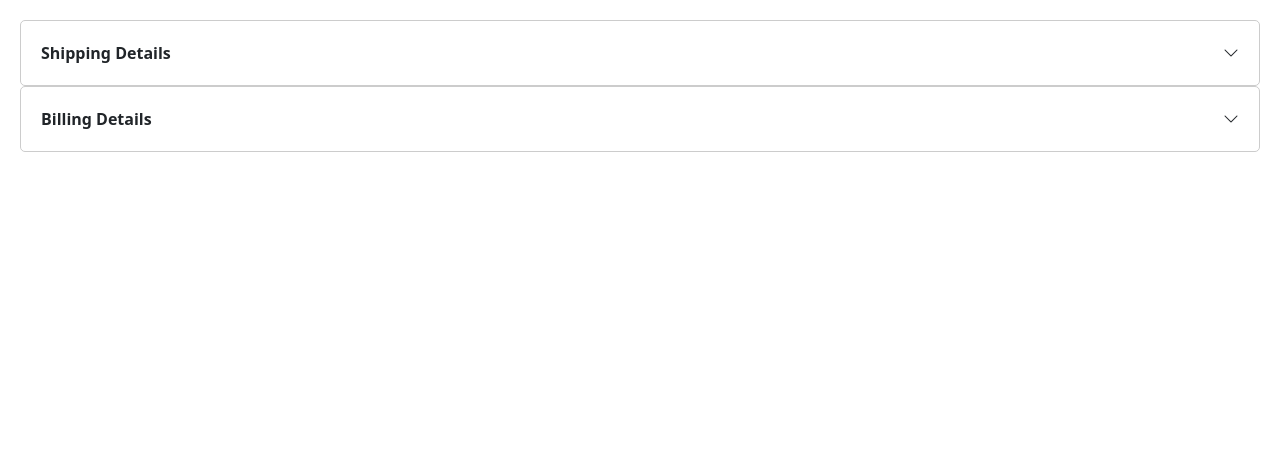
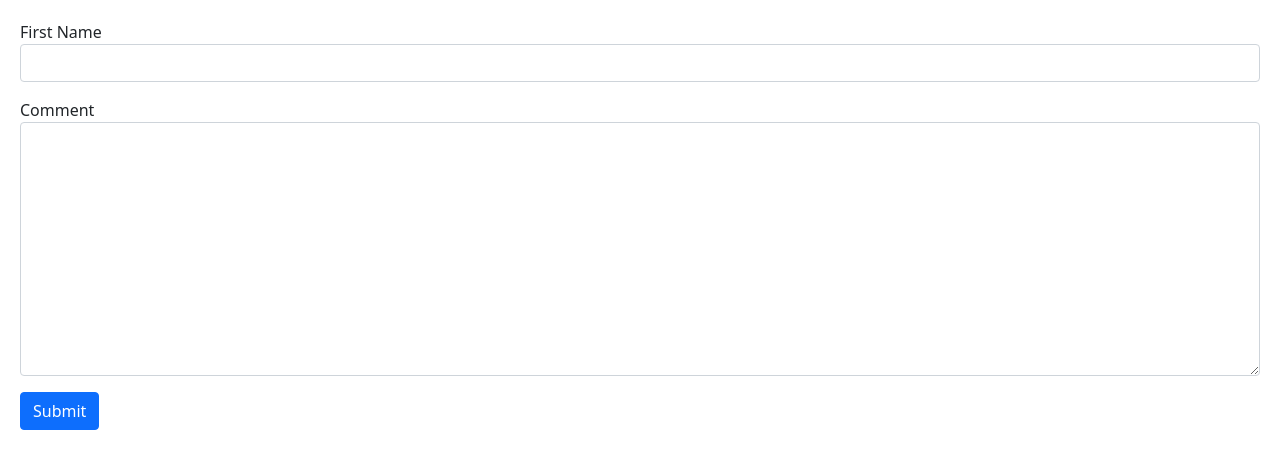
Before and after one commit to ajisrael/mosh-angular, an Angular app in the folder hello-world/: page / in a window 1280 px wide. Shown: the top 468 px of the page. Built offline with nearby package versions, Linux system fonts and the light colour scheme.

Commit message:
building a bootstrap form

```diff
--- a/hello-world/src/app/app.component.html
+++ b/hello-world/src/app/app.component.html
@@ -1,2 +1 @@
-<zippy title="Shipping Details"> Shipping Details Content </zippy>
-<zippy title="Billing Details"> Billing Details Content </zippy>
+<contact-form></contact-form>
--- a/hello-world/src/app/app.module.ts
+++ b/hello-world/src/app/app.module.ts
@@ -13,6 +13,7 @@
 import { LikeComponent } from './like/like.component';
 import { InputFormatDirective } from './input-format.directive';
 import { ZippyComponent } from './zippy/zippy.component';
+import { ContactFormComponent } from './contact-form/contact-form.component';
 
 @NgModule({
   declarations: [
@@ -25,6 +26,7 @@
     LikeComponent,
     InputFormatDirective,
     ZippyComponent,
+    ContactFormComponent,
   ],
   imports: [BrowserModule, AppRoutingModule, FormsModule],
   providers: [CoursesService],
--- /dev/null
+++ b/hello-world/src/app/contact-form/contact-form.component.html
@@ -0,0 +1,11 @@
+<form>
+  <div class="form-group mb-3">
+    <label for="firstName">First Name</label>
+    <input id="firstName" type="text" class="form-control" />
+  </div>
+  <div class="form-group mb-3">
+    <label for="comment">Comment</label>
+    <textarea id="comment" cols="30" rows="10" class="form-control"></textarea>
+  </div>
+  <button class="btn btn-primary">Submit</button>
+</form>
```
Also changed, not shown: hello-world/src/app/contact-form/contact-form.component.ts (added, +8 -0 lines), hello-world/src/app/contact-form/contact-form.component.css (added), 1 other file (tests, documents, lock files or other folders).
